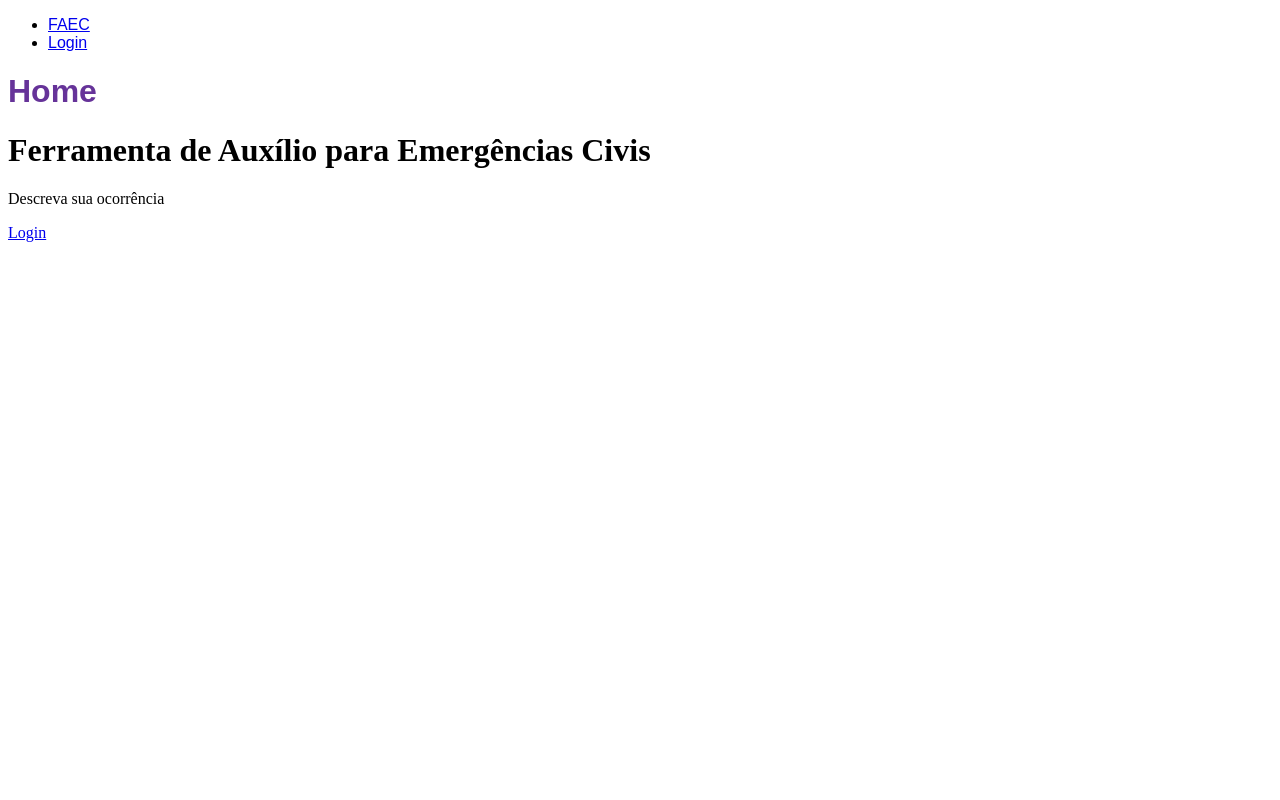
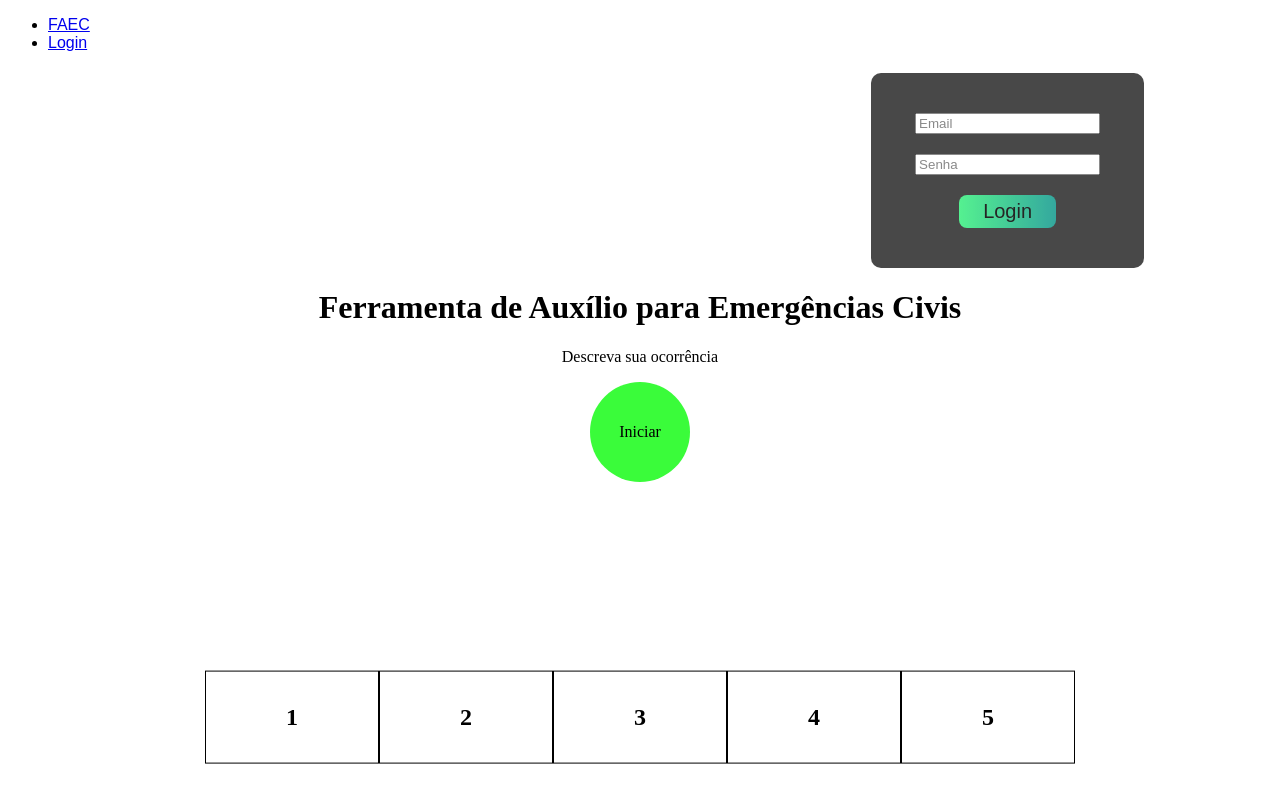
Before and after one commit to RodrigoKenzo/TCCFrontEndPessoaFisica, a Gatsby site: page / in a window 1280 px wide. Built offline with nearby package versions, Linux system fonts and the light colour scheme; Gatsby itself is replaced by a stand-in of ours.

Commit message:
Telas Base

```diff
--- /dev/null
+++ b/src/components/steps.js
@@ -0,0 +1,18 @@
+import * as React from 'react'
+import { positionBottom, row, number } from './steps.module.scss'
+
+const Steps = () => {
+    return(
+        <div className={positionBottom}>
+            <div className={row}>
+                <h2 className={number}>1</h2>
+                <h2 className={number}>2</h2>
+                <h2 className={number}>3</h2>
+                <h2 className={number}>4</h2>
+                <h2 className={number}>5</h2>
+            </div>
+        </div>
+    )
+}
+
+export default Steps
--- /dev/null
+++ b/src/components/steps.module.scss
@@ -0,0 +1,20 @@
+.positionBottom{
+    position: fixed;
+    left: 50%;
+    bottom: -50px;
+    transform: translate(-50%, -50%);
+    margin: 0 auto;
+}
+
+.row{
+    display: flex;
+}
+
+.number{
+    padding: 2rem 5rem;
+    border: 1px solid;
+
+    .number-active{
+        color: darkgreen;
+    }
+}
--- a/src/pages/index.js
+++ b/src/pages/index.js
@@ -1,21 +1,61 @@
 import * as React from 'react'
 import { Link } from 'gatsby'
 import Header from '../components/header'
+import Steps from '../components/steps'
+import { loginDiv, row, content, loginButton, noLink, textCentered, roundButton } from '../styles/index.module.scss'
 
 const HomePage = () => {
   return (
     <main>
+
+      {/*Título da página*/}
+
       <Header
         pageTitle='Site Home'
-        pageHeading='Home'
       >
 
       </Header>
-      <h1>Ferramenta de Auxílio para Emergências Civis</h1>
-      <p>Descreva sua ocorrência</p>
-      <Link to="/register">
-        Login
-      </Link>
+
+
+      {/*Fazer DropDown no botao de login*/}
+
+
+      <div className={loginDiv}>
+        <div className={content}>
+            <div className={row}>
+              <input type="text" placeholder="Email" />
+            </div>
+            <div className={row}>
+              <input type="password" placeholder="Senha" />
+            </div>
+            <div className={row}>
+              <button className={loginButton} type="button"><Link className={noLink} to="/">Login</Link></button>
+            </div>
+        </div>
+      </div>
+
+
+      {/*Botao para iniciar ocorrência*/}
+      {/*Fazer em One-Page Style*/}
+      {/*Fazer a função de mudar entre as etapas (passos)*/}
+
+      <div>
+        <div className={textCentered}>
+          <h1>Ferramenta de Auxílio para Emergências Civis</h1>
+          <p>Descreva sua ocorrência</p>
+          <div className={roundButton}>
+            <Link className={noLink} to="/">
+              Iniciar
+            </Link>
+          </div>
+        </div>
+      </div>
+
+
+      {/*Colocar highlight em qual etapa o usuário se encontra*/}
+
+
+      <Steps />
     </main>
   )
 }
--- /dev/null
+++ b/src/styles/index.module.scss
@@ -0,0 +1,56 @@
+.loginDiv {
+    margin: auto;
+    width: 20%;
+    height: 40%;
+    background-color: rgb(41, 41, 41);
+    padding: 10px;
+    border-radius: 10px;
+    overflow: auto;
+    margin-right: 8rem;
+    opacity: 0.85;
+}
+
+.content {
+    margin: auto;
+    padding: 20px 20px;
+}
+
+.row{
+    display: flex;
+    justify-content: space-around;
+    padding: 10px;
+}
+
+.loginButton{
+    background: #11998e;
+    background: -webkit-linear-gradient(to right, #38ef7d, #11998e);
+    background: linear-gradient(to right, #38ef7d, #11998e);
+    padding: 0.3rem 1.5rem;
+    border-radius: 0.5rem;
+    border: transparent;
+    cursor: pointer;
+    font-size: 20px;
+}
+
+.loginButton:hover{
+    filter: brightness(110%);
+}
+
+.noLink{
+    color: black;
+    text-decoration: none;
+}
+
+.textCentered{
+    text-align: center;
+}
+
+.roundButton{
+    line-height: 100px;
+    background-color: rgb(58, 252, 58);
+    display: inline-block;
+    vertical-align: middle;
+    width: 100px;
+    height: 100px;
+    border-radius: 50%;
+}
```
Also changed, not shown: src/pages/contact.js (deleted, +0 -15 lines).
